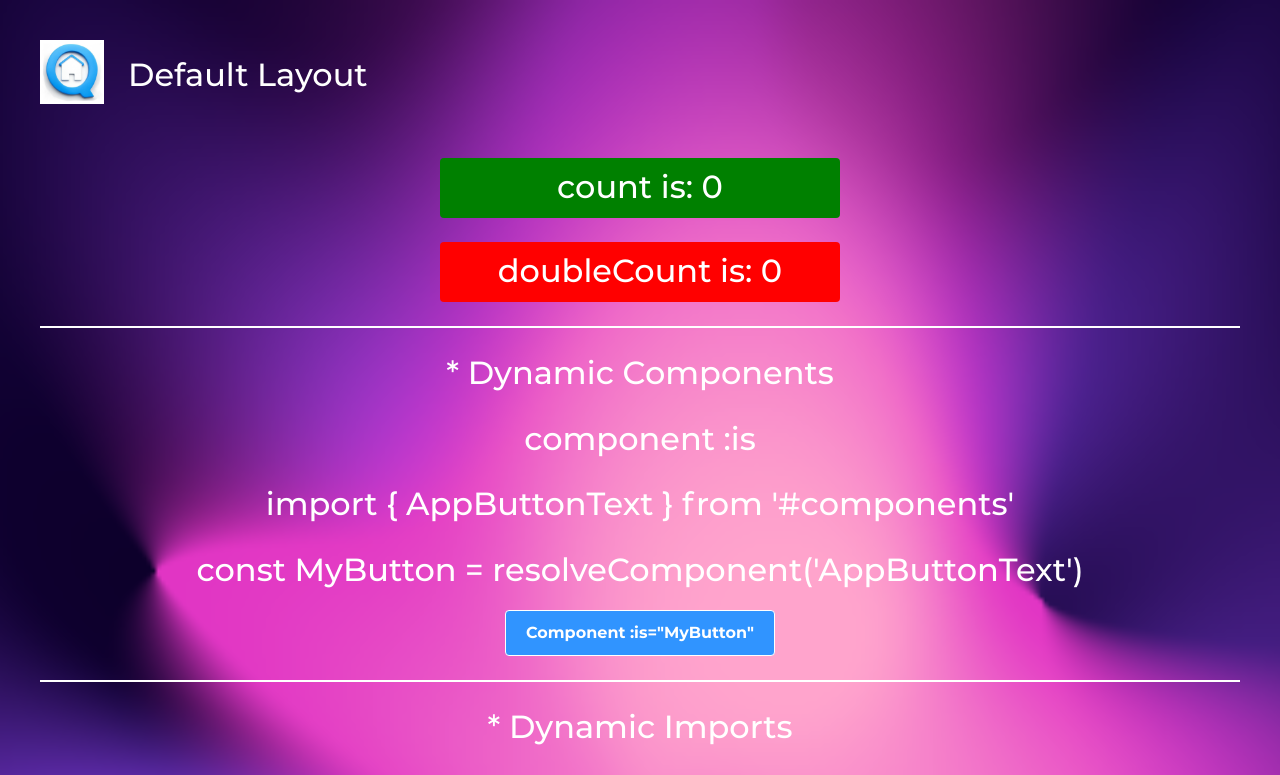
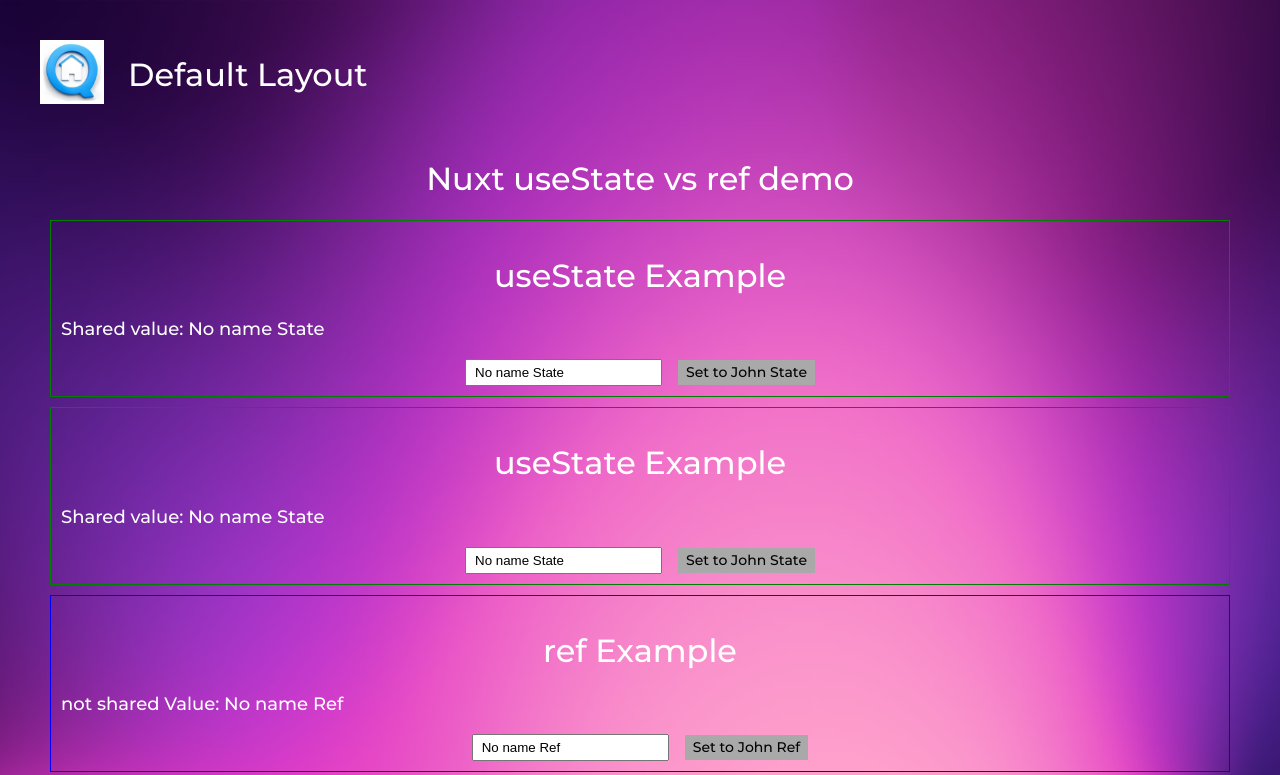
Before and after one commit to Raffferty/Nuxt3, a Nuxt app: page / in a window 1280 px wide. Shown: the top 775 px of the page. Built offline with nearby package versions, Linux system fonts and the light colour scheme; no server answers.

Commit message:
Add and use composables

```diff
--- /dev/null
+++ b/components/NameWithRef.vue
@@ -0,0 +1,17 @@
+<script setup lang="ts">
+const { name, setName } = useNameRef()
+</script>
+
+<template>
+  <div style="border: 1px solid blue; padding: 10px; margin: 10px">
+    <h3>ref Example</h3>
+    <p>not shared Value: {{ name }}</p>
+    <input v-model="name" placeholder="Change name" style="padding: 4px 8px" />
+    <button
+      style="padding: 2px 8px; margin-left: 16px; background-color: darkgrey"
+      @click="setName('John Ref')"
+    >
+      Set to John Ref
+    </button>
+  </div>
+</template>
--- /dev/null
+++ b/components/NameWithState.vue
@@ -0,0 +1,17 @@
+<script setup lang="ts">
+const { name, setName } = useNameState()
+</script>
+
+<template>
+  <div style="border: 1px solid green; padding: 10px; margin: 10px">
+    <h3>useState Example</h3>
+    <p>Shared value: {{ name }}</p>
+    <input v-model="name" placeholder="Change name" style="padding: 4px 8px" />
+    <button
+      style="padding: 2px 8px; margin-left: 16px; background-color: darkgrey"
+      @click="setName('John State')"
+    >
+      Set to John State
+    </button>
+  </div>
+</template>
--- /dev/null
+++ b/composables/useNameRef.ts
@@ -0,0 +1,9 @@
+export const useNameRef = () => {
+  const name = ref('No name Ref')
+
+  const setName = (newName: string) => {
+    name.value = newName || 'No name Ref'
+  }
+
+  return { name, setName }
+}
--- /dev/null
+++ b/composables/useNameState.ts
@@ -0,0 +1,15 @@
+export const useNameState = () => {
+  const name = useState('name', () => 'No name State')
+
+  const setName = (newName: string) => {
+    // using another composable in current composable
+    const { name: nameRef, setName: setNameRef } = useNameRef()
+    setNameRef(newName)
+    console.log('nameRef.value', nameRef.value)
+    // -- -- -- -- -- -- -- -- -- -- -- -- -- -- -- -- -- -- -- --
+
+    name.value = newName || 'No name State'
+  }
+
+  return { name, setName }
+}
--- a/pages/index.vue
+++ b/pages/index.vue
@@ -7,6 +7,16 @@
 
       <NuxtImg :src="dog_img_src" width="200" height="200" alt="Dog image" loading="lazy" />
     </div>
+
+    <h3>Nuxt useState vs ref demo</h3>
+
+    <NameWithState />
+    <NameWithState />
+
+    <NameWithRef />
+    <NameWithRef />
+
+    <div class="divider" />
 
     <AppButtonText class="home-page__counter-button" @click="handleClick">Counter++</AppButtonText>
 
```
Also changed, not shown: eslint.config.mjs (+12 -0 lines), 1 other file (tests, documents, lock files or other folders).
